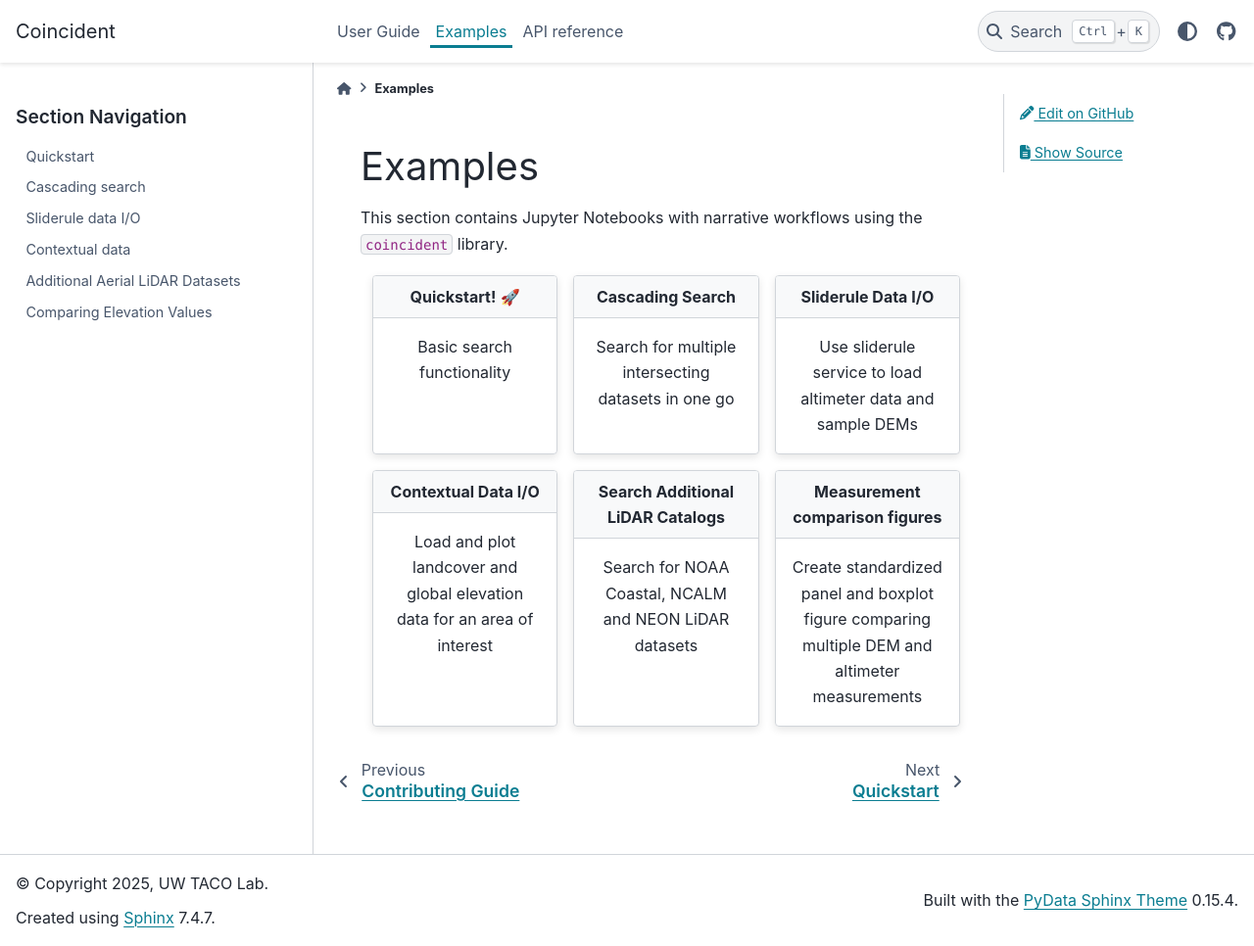
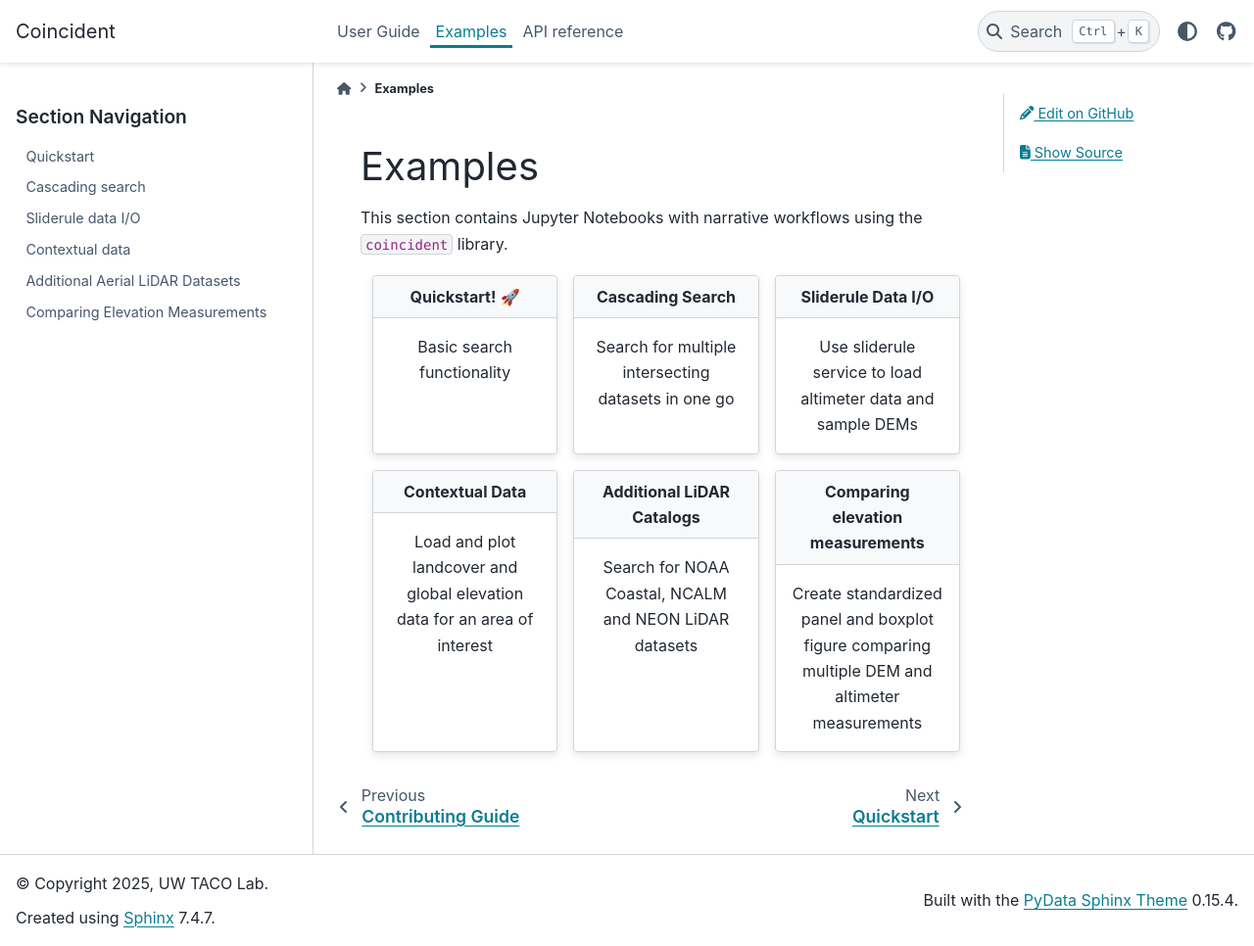
Before and after one commit to uw-cryo/coincident, a Sphinx documentation site: the page built from docs/examples/index.md, in a window 1280 px wide and 966 px high. Shown: the whole window at 98% size. Built offline with Sphinx 7.4.7 and the PyData theme 0.15.4, drawn with Linux system fonts in a browser that asks for light colours.

````diff
--- a/docs/examples/index.md
+++ b/docs/examples/index.md
@@ -38,7 +38,7 @@
 :link: contextual_data
 :link-type: doc
 :class-header: bg-light
-**Contextual Data I/O**
+**Contextual Data**
 ^^^
 Load and plot landcover and global elevation data for an area of interest
 ```
@@ -47,7 +47,7 @@
 :link: additional_lidar
 :link-type: doc
 :class-header: bg-light
-**Search Additional LiDAR Catalogs**
+**Additional LiDAR Catalogs**
 ^^^
 Search for NOAA Coastal, NCALM and NEON LiDAR datasets
 ```
@@ -56,7 +56,7 @@
 :link: elevation_plotting
 :link-type: doc
 :class-header: bg-light
-**Measurement comparison figures**
+**Comparing elevation measurements**
 ^^^
 Create standardized panel and boxplot figure comparing multiple DEM and altimeter measurements
 ```
--- /dev/null
+++ b/docs/ipython_kernel_config.py
@@ -0,0 +1,4 @@
+from __future__ import annotations
+
+c.IPKernelApp.matplotlib = "inline"
+c.InlineBackend.figure_format = "retina"
--- a/pyproject.toml
+++ b/pyproject.toml
@@ -173,6 +173,7 @@
 ]
 exclude = [
     "docs/*.ipynb",
+    "docs/ipython_kernel_config.py",
 ]
 isort.required-imports = ["from __future__ import annotations"]
 # Uncomment if using a _compat.typing backport
````
Also changed, not shown: .readthedocs.yaml, docs/examples/elevation_plotting.ipynb.
